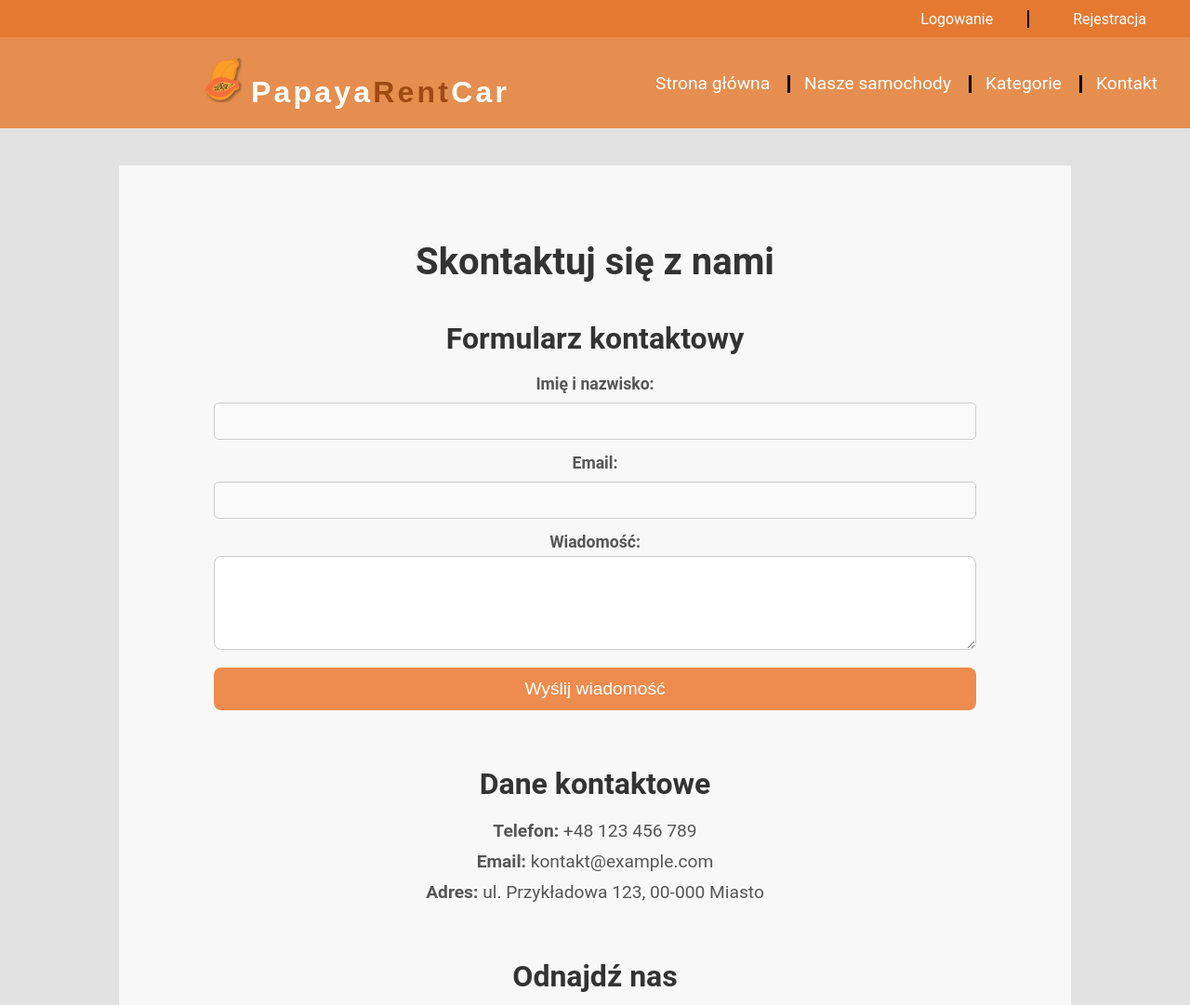
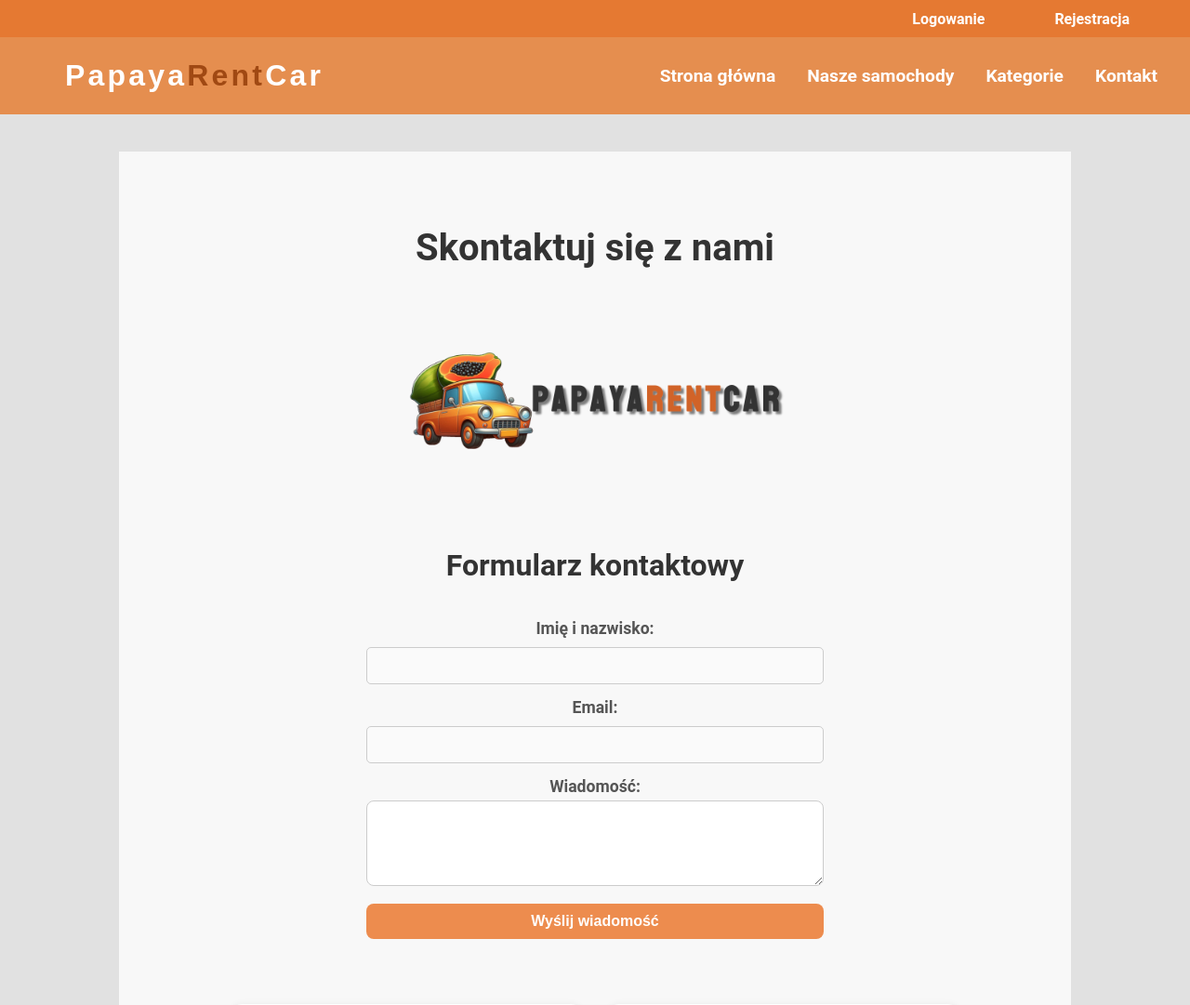
Before and after one commit to kcieniawska/CarRental, a Django app: page /contact/ in a window 1280 px wide. Shown: the top 1081 px of the page at 93% size. Run offline with Django 5.2, Linux system fonts and the light colour scheme.

Commit message:
Poprawiono estetyke

```diff
--- a/cars/templates/base.html.jinja
+++ b/cars/templates/base.html.jinja
@@ -3,7 +3,7 @@
 <head>
     {% load static %}
     <meta charset="UTF-8">
-    <link rel="icon" href="{% static 'images/papaya.png' %}" type="image/x-icon">
+    <link rel="icon" href="{% static 'images/PRC.png' %}" type="image/x-icon">
     <meta name="viewport" content="width=device-width, initial-scale=1.0">
     <link rel="stylesheet" href="{% static 'css/style.css' %}" type="text/css">
     <title>PapayaRentCar | {% block title %}Strona główna{% endblock %}</title>
@@ -14,22 +14,22 @@
             <nav class="log">
                 {% if user.is_authenticated %}
                     <!-- Jeśli użytkownik jest zalogowany -->
-                    <li> <a href="{% url 'users:profile' %}" class="user-profile">{{ user.username }}</a></li>
-                    <li><a href="{% url 'orders:cart' %}">Koszyk</a></li>
-                    <li><a href="{% url 'users:logout' %}">Wyloguj się</a></li>
-                {% else %}
+                    <li> <a href="{% url 'users:profile' %}" class="user-profile">👤 {{ user.username }}</a></li>
+                    <li><a class="user-profile" href="{% url 'orders:cart' %}">🛒 Koszyk</a></li>
+                    <li><a class="user-profile" href="{% url 'users:logout' %}">↪️ Wyloguj się</a></li>
+                    {% else %}
                     <!-- Jeśli użytkownik nie jest zalogowany -->
-                    <li><a href="{% url 'users:login' %}" class="auth-link">Logowanie</a> <span></span></li>
-                    <li><a href="{% url 'users:register' %}" class="auth-link">Rejestracja</a></li>
+                    <li><a href="{% url 'users:login' %}" class="auth-link, user-profile">Logowanie</a></li>
+                    <li><a href="{% url 'users:register' %}" class="auth-link, user-profile">Rejestracja</a></li>
                 {% endif %}
             </nav>
         </div>
         <div class="header-main">
-            <h1><a href="/"><img src="{% static 'images/papaya-logo.png' %}" alt="Opis zdjęcia">Papaya<span>Rent</span>Car</a></h1>
+            <h1><a href="/">Papaya<span>Rent</span>Car</a></h1>
             <nav>
-                <a href="/">Strona główna</a> <span> </span>
-                <a href="{% url 'cars:all_cars' %}">Nasze samochody</a> <span> </span>
-                <a href="{% url 'cars:category_list' %}">Kategorie</a> <span> </span>
+                <a href="/">Strona główna</a>
+                <a href="{% url 'cars:all_cars' %}">Nasze samochody</a>
+                <a href="{% url 'cars:category_list' %}">Kategorie</a>
                 <a href="/contact/">Kontakt</a>
             </nav>
         </div>
--- a/cars/templates/cars/contact.html.jinja
+++ b/cars/templates/cars/contact.html.jinja
@@ -1,15 +1,16 @@
 {% extends "base.html.jinja" %}
+{% load static %}
+{% block title %}Kontakt{% endblock %}
 
-{% block title %}Kontakt{% endblock %}
 
 {% block content %}
 <section class="contact">
     <div class="content-wrapper">
         <h2>Skontaktuj się z nami</h2>
-
+        <img style="width: 50%"src="{% static 'images/PRC-banner.png' %}" alt="Opis zdjęcia">
         <!-- Sekcja formularza -->
         <div class="contact-form">
-            <h3>Formularz kontaktowy</h3>
+            <h3>Formularz kontaktowy</h3><br>
             <form action="#" method="post">
                 <div class="form-group">
                     <label for="name">Imię i nazwisko:</label>
@@ -28,12 +29,32 @@
         </div>
 
         <!-- Sekcja danych kontaktowych -->
-        <div class="contact-info">
-            <h3>Dane kontaktowe</h3>
-            <p><strong>Telefon:</strong> +48 123 456 789</p>
-            <p><strong>Email:</strong> kontakt@example.com</p>
-            <p><strong>Adres:</strong> ul. Przykładowa 123, 00-000 Miasto</p>
-        </div>
+
+
+            <!-- Dane kontaktowe -->
+            <div class="contact-wrapper">
+                <!-- Sekcja danych kontaktowych właściciela -->
+                <div class="why-choose">
+                    <div class="contact-photo" style="background-image: url('{% static 'images/contact-photo.png' %}');"></div>
+                    <div class="contact-details">
+                        <h3>Karolina Cieniawska</h3>
+                        <p>Autor strony, właściciel <strong>PapayaRentCar</strong></p>
+                        <p><strong>Telefon:</strong> +48 123 456 789</p>
+                        <p><strong>Email:</strong> <a style="text-decoration: none; color: #333;"href="mailto:14690@eans-nt.edu.pl">14690@eans-nt.edu.pl</a></p>
+                    </div>
+                </div>
+
+                <!-- Sekcja danych firmy -->
+                <div class="why-choose">
+                    <div class="company-photo" style="background-image: url('{% static 'images/prc.png' %}');"></div>
+                    <div class="contact-details">
+                        <h3>PapayaRentCar</h3>
+                        <p><strong>Telefon:</strong> +48 123 456 789</p>
+                        <p><strong>Email:</strong> example@example.com</p>
+                        <p><strong>Adres:</strong> ul. Kokoszków 71, 34-400 Nowy Targ</p>
+                    </div>
+                </div>
+            </div>
 
         <!-- Sekcja mapy -->
         <div class="contact-map">
--- a/cars/templates/cars/index.html.jinja
+++ b/cars/templates/cars/index.html.jinja
@@ -8,7 +8,7 @@
     <!-- Sekcja 1: Powitanie -->
     <section class="welcome">
         <div class="content-wrapper">
-            <img src="{% static 'images/papaya.png' %}" alt="Opis zdjęcia">
+            <img src="{% static 'images/PRC-logo.png' %}" alt="Opis zdjęcia">
             <h2>Witamy w PapayaRentCar!</h2>
             <p>
                 Wynajmij auto na wymarzony urlop, rodzinny wypad za miasto lub służbową podróż. W PapayaRentCar stawiamy na
--- a/static/css/style.css
+++ b/static/css/style.css
@@ -32,81 +32,80 @@ header a {
 }
 
 header h1 img {
-    width: 40px;
+    width: 55px;
     height: 50px;
     margin-right: 10px;
 }
 
+/* Panel logowania */
 nav.log {
     font-size: 1em; /* Czcionka pozostaje standardowa */
-    display: flex;
+    text-decoration: none;
+    display: flex;
+    font-family: 'Roboto', sans-serif;
     justify-content: flex-end;
     align-items: center;
-    padding: 0 10px; /* Mniejszy padding */
+    padding: 0 20px; /* Zwiększenie paddingu dla przestrzeni po lewej i prawej */
     margin: 0; /* Usunięcie nadmiarowych marginesów */
-    max-width: 200px; /* Ograniczenie szerokości panelu */
     height: 40px; /* Zmniejszenie wysokości panelu */
+    flex-wrap: nowrap; /* Zapewnia, że elementy nie będą się zawijały */
 }
 
 /* Linki do logowania i rejestracji */
 nav.log .auth-link {
     color: #ffffff;
     text-decoration: none;
-    font-size: 1em; /* Czcionka pozostaje standardowa */
-    padding: 5px 10px; /* Zmniejszenie paddingu */
+    font-size: 1em;
+    padding: 5px 15px; /* Zwiększenie paddingu, aby przyciski były bardziej przestronne */
     border: 2px solid transparent;
     border-radius: 5px;
     transition: all 0.3s ease;
-    display: inline-block;
+    display: inline-block; /* Użyj inline-block, aby linki były obok siebie */
+    text-align: center; /* Wyrównanie tekstu na środku */
+    min-width: 120px; /* Ustawienie minimalnej szerokości */
+    white-space: nowrap; /* Zapobiegamy zawijaniu tekstu */
 }
 
 /* Efekt hover dla linków */
 nav.log .auth-link:hover {
-    background-color: #ed8c4e;  /* Tło przy hoverze */
-    border-color: #ed8c4e;  /* Obrys przy hoverze */
+    background-color: #ed8c4e;
+    border-color: #ed8c4e;
     color: #fff;
-}
-
-/* Listy w panelu */
+    text-decoration: none;
+}
+
+/* Zapewniamy, że listy są obok siebie */
+nav.log li {
+    display: inline-block; /* Linki będą obok siebie */
+    margin-right: 10px;
+}
+
+
+/* Stylizacja li w panelu */
 nav.log li {
     display: inline-block;
-    margin-right: 10px; /* Mniejszy margines */
-}
-
-/* Stylizacja span w li */
-nav.log li span {
-    color: #333130;
-    border-right: 2px solid #000; /* Cieńsza linia */
-    padding-right: 10px;
-    margin-right: 10px; /* Mniejszy margines */
-}
-
-/* Styl dla linków w menu */
+    margin-right: 15px; /* Zwiększenie marginesu między linkami */
+    text-decoration: none;
+}
+
+/* Linki w li */
 nav.log li a {
     color: #ffffff;
     text-decoration: none;
-    padding: 5px 10px; /* Zmniejszenie paddingu */
-    font-size: 1em; /* Czcionka pozostaje standardowa */
+    padding: 5px 15px; /* Zmniejszenie paddingu */
+    font-size: 1em;
     border-radius: 5px;
     transition: all 0.3s ease;
     display: inline-block;
+    text-decoration: none;
 }
 
 /* Efekt hover dla linków w li */
 nav.log li a:hover {
     background-color: #ed8c4e;
     color: #fff;
-}
-
-/* Usunięcie punktów listy */
-nav.log li {
-    list-style-type: none;
-}
-
-nav.log {
-    font-family: 'Roboto', sans-serif;
-}
-
+    text-decoration: none;
+}
 /* Główna część nagłówka */
 .header-main {
     display: flex;
@@ -119,7 +118,7 @@ header h1 {
     font-size: 2em;
     font-family: Staatliches, sans-serif;
     letter-spacing: 0.1em;
-    margin-left: 200px;
+    margin-left: 50px;
 }
 
 header h1 span {
@@ -137,16 +136,22 @@ nav a {
     font-size: 1.2em;
     display: inline-block;
     padding: 10px 0;
+    font-weight: bold;
 }
 
 nav a:hover {
     color: #333130;
+    text-decoration: none;
 }
 
 nav span {
     color: #333130;
     border-right: 3px solid #000;
 }
+
+
+
+
 
 /* Główna sekcja zawartości */
 .main-content {
@@ -177,7 +182,7 @@ footer p {
 }
 
 .content-wrapper img {
-    width: 20%;
+    width: 25%;
     margin-bottom: 50px;
     height: auto;
 }
@@ -699,32 +704,33 @@ footer p {
     margin-bottom: 60px;
 }
 
-.contact-form h3, .contact-info h3{
+.contact-form h3, .contact-info h3, .contact-map h3{
     font-size: 2em;
     color: #333;
     margin-bottom: 20px;
 }
-.contact-map h3 {
-    font-size: 2em;
-    color: #333;
-    margin-bottom: 20px;
-}
-
+/* Formularz */
+.contact-form {
+    width: 60%; /* Zmniejszenie szerokości formularza */
+    margin: 0 auto; /* Wyśrodkowanie formularza */
+}
+
+/* Zmniejszenie wielkości elementów formularza */
 .form-group {
-    margin-bottom: 20px;
+    margin-bottom: 15px; /* Mniejszy odstęp między polami formularza */
 }
 
 .form-group label {
-    font-size: 1.1em;
+    font-size: 1em; /* Zmniejszenie czcionki etykiety */
     color: #555;
 }
 
 .form-group input, .form-group textarea {
     width: 100%;
-    padding: 12px;
+    padding: 10px; /* Mniejszy padding w polach formularza */
     border: 1px solid #ccc;
     border-radius: 8px;
-    font-size: 1em;
+    font-size: 0.95em; /* Mniejsza czcionka w polach tekstowych */
     color: #333;
 }
 
@@ -735,27 +741,116 @@ footer p {
 .submit-btn {
     background-color: #ed8c4e;
     color: white;
-    padding: 12px 20px;
-    font-size: 1.2em;
+    padding: 10px 18px; /* Mniejszy padding przy przycisku */
+    font-size: 1em; /* Zmniejszenie czcionki przycisku */
     border: none;
     border-radius: 8px;
     cursor: pointer;
     transition: background-color 0.3s;
     width: 100%;
+    font-weight: bold;
+    margin-bottom: 50px;
 }
 
 .submit-btn:hover {
     background-color: #d4783e;
 }
 
-/* Sekcja danych kontaktowych */
-.contact-info p {
-    font-size: 1.2em;
-    color: #555;
-    margin-bottom: 10px;
-}
+
+/* Kontener dla danych kontaktowych */
+
+/* Kontener na dane kontaktowe i dane firmy */
+.contact-wrapper {
+    display: flex;
+    justify-content: space-between; /* Rozdziela panele na obie strony */
+    gap: 30px; /* Odstęp między panelami */
+    padding: 20px;
+    max-width: 1200px;
+    margin: 0 auto;
+}
+
+/* Sekcja danych kontaktowych i firmy */
+.contact-wrapper {
+    display: flex;
+    justify-content: space-between; /* Rozdziela panele na obie strony */
+    gap: 30px; /* Odstęp między panelami */
+    padding: 20px;
+    max-width: 1200px;
+    margin: 0 auto;
+}
+
+/* Sekcja danych kontaktowych i firmy */
+.contact-info, .company-info {
+    display: flex;
+    flex-direction: column;
+    justify-content: center; /* Wyrównuje zawartość w pionie */
+    align-items: center;
+    padding: 20px;
+    background-color: #f4f4f4; /* Opcjonalnie, żeby panel miał tło */
+    border-radius: 10px; /* Zaokrąglenie krawędzi */
+    width: 45%; /* Ustalamy szerokość panelu */
+    min-height: 400px; /* Minimalna wysokość panelu */
+    box-sizing: border-box; /* Zabezpiecza przed rozciąganiem poza rodzica */
+    flex-grow: 1; /* Zapewnia, że oba panele będą się rozciągały w równym stopniu */
+}
+
+/* Panel właściciela i firmy - styl podobny do why-choose */
+.why-choose {
+    background-color: #ffffff; /* Tło panelu */
+    padding: 60px 10%; /* Wewnętrzny odstęp (górny/dolny: 40px, boczne: 10%) */
+    margin-bottom: 60px; /* Odstęp między sekcjami */
+    box-shadow: 0 2px 8px rgba(0, 0, 0, 0.1); /* Cień wokół panelu */
+    border-radius: 10px; /* Zaokrąglenie krawędzi panelu */
+    box-sizing: border-box; /* Zapewnia, że padding nie wpłynie na szerokość */
+    width: 100%; /* Szerokość panelu na 100% */
+}
+
+/* Styl dla zdjęcia kontaktowego i zdjęcia firmy */
+.contact-photo, .company-photo {
+    width: 200px;  /* Szerokość okręgu */
+    height: 200px;  /* Wysokość okręgu */
+    border-radius: 50%;  /* Tworzymy okrąg */
+    background-color: #312929;  /* Kolor tła dla pustych zdjęć */
+    background-size: 70%;  /* Dostosowuje zdjęcie do okręgu */
+    background-position: center;  /* Wyśrodkowanie zdjęcia */
+    background-repeat: no-repeat;  /* Zapobiega powtarzaniu obrazu */
+    margin: 0 auto 15px;  /* Wyśrodkowanie kontenera w poziomie */
+    display: block;  /* Umożliwia stosowanie marginesów */
+}
+.contact-photo {
+    background-image: url('{% static "images/contact-photo.png %}');
+}
+
+.company-photo {
+    background-image: url('{% static "images/prc.png" %}');
+}
+/* Styl dla danych kontaktowych i danych firmy */
+.contact-details {
+    font-family: 'Roboto', sans-serif;
+    color: #333;
+    display: flex;
+    flex-direction: column;
+    justify-content: flex-start;
+    gap: 10px; /* Odstęp między elementami */
+    align-items: center; /* Wyrównanie tekstu do środka */
+    width: 100%;
+}
+
+.contact-details h3 {
+    font-size: 1.5em;
+    color: #ed8c4e;
+}
+
+.contact-details p {
+    font-size: 1.1em;
+    margin: 5px 0;
+}
+
 
 /* Sekcja mapy */
+.contact-map h3 {
+    margin-top: 50px;
+}
 .contact-map iframe {
     border-radius: 12px;
 }
@@ -909,7 +1004,7 @@ nav.log .user-profile {
 
 nav.log .user-profile:hover {
     color: #333130;
-    text-decoration: underline;
+    text-decoration: none;
 }
 
 .card {
```
Also changed, not shown: static/images/PRC-banner.png (added), static/images/PRC-logo.png (added), static/images/PRC.png (added), static/images/contact-photo.png (added).
